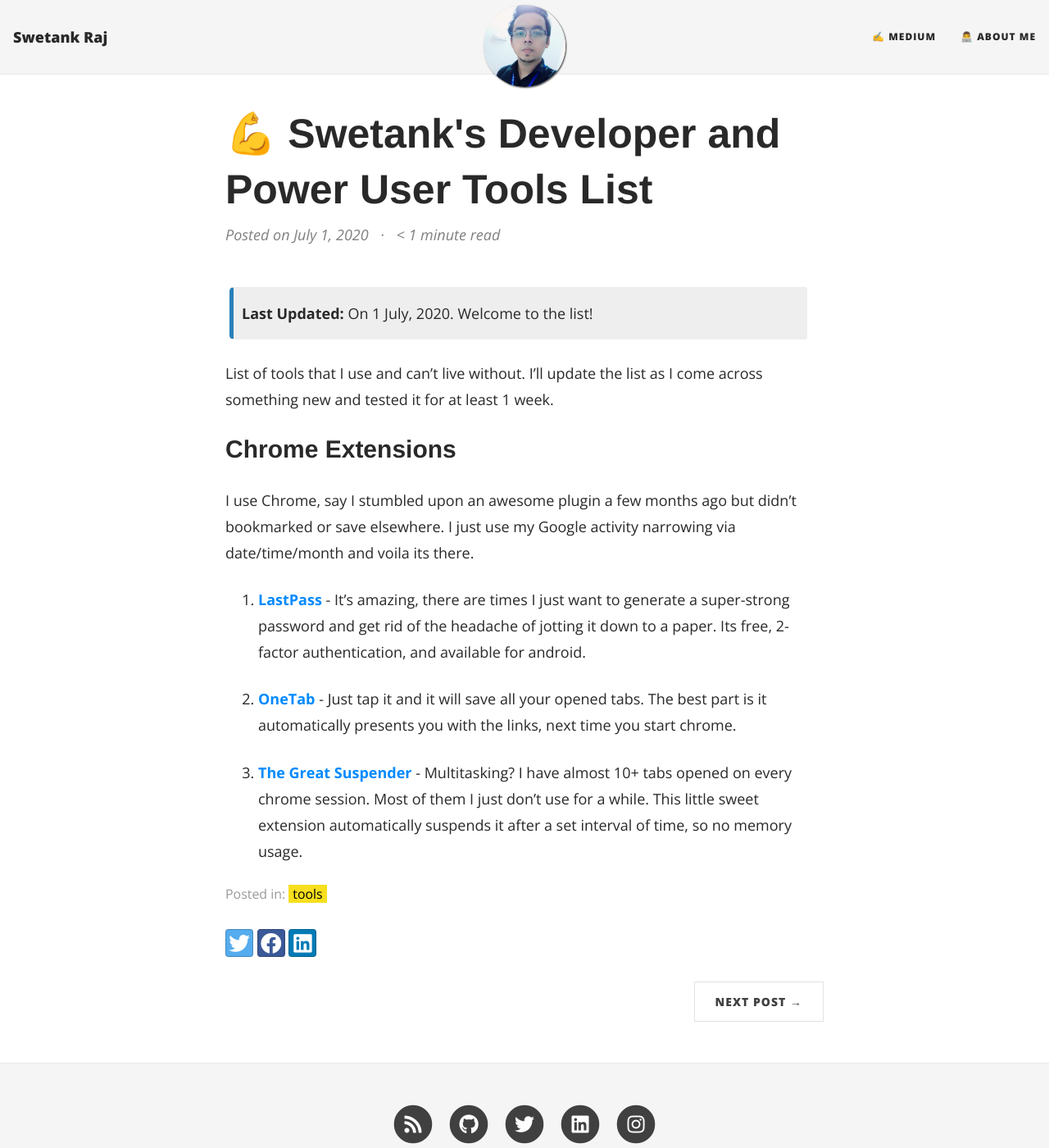
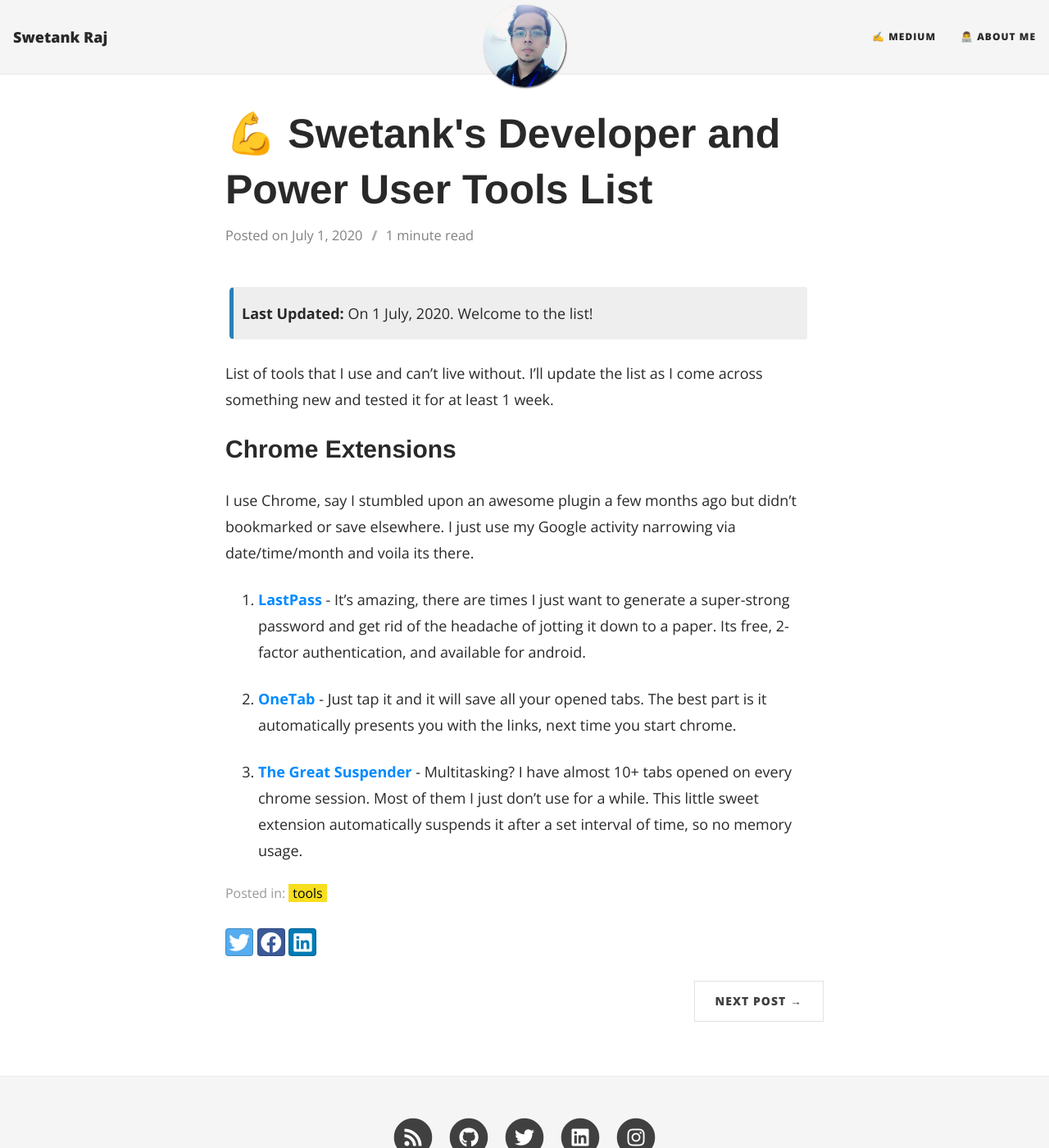
Before and after one commit to swetankraj/swetankraj.github.io, a Jekyll site: the page built from _posts/2020-07-01-developer-poweruser-tools-list.md, in a window 1280 px wide and 1400 px high. Shown: the whole window at 82% size. Built offline with Jekyll 4.4.1, drawn with Linux system fonts in a browser that asks for light colours; nearby versions of some CDN libraries.

Commit message:
fixed read-time post meta and color

```diff
--- a/_includes/readtime.html
+++ b/_includes/readtime.html
@@ -6,10 +6,10 @@
 {% assign number = finalReadTime | round %}
 {% if number >= 1 %}
   {% assign yesReadTime = number | append: " minute read" %}
-  <span class="reader-time post-meta"><span class="d-none d-md-inline middot">&middot;</span> {{ yesReadTime }}</span>
+  <span class="reader-time post-meta"><span class="d-none d-md-inline middot">/span> {{ yesReadTime }}</span>
 {% elsif number < 1 %}
-  {% assign minReadTime = '&lt; 1 minute read' %}
-  <span class="reader-time post-meta"><span class="d-none d-md-inline middot">&middot;</span> {{ minReadTime }}</span>
+  {% assign minReadTime = '1 minute read' %}
+  <span class="reader-time post-meta"><span class="d-none d-md-inline middot">/</span> {{ minReadTime }}</span>
 {% else %}
   {% assign nilReadTime = number | replace:'0',' ' %}
   {{ nilReadTime }}
--- a/assets/css/main.css
+++ b/assets/css/main.css
@@ -474,9 +474,10 @@
 .post-preview .post-meta,
 .post-heading .post-meta {
   color: #808080;
-  font-size: 1.125rem;
-  font-style: italic;
+  font-size: 1.025rem;
+  /*font-style: italic;*/
   margin: 0 0 0.625rem;
+  text-transform: uppercases;
 }
 .post-preview .post-entry {
   font-family: 'Open Sans', 'Helvetica Neue', Helvetica, Arial, sans-serif;
@@ -725,7 +726,12 @@
   }
 }
 .reader-time .middot {
-  margin: 0 0.625rem;
+  /*margin: 0 0.625rem;*/
+  display: inline-block;
+  margin: 0 6px 1px;
+  color: #49505773;
+  font-weight: 800;
+}
 }
 
 /* --- Pagination --- */
```
